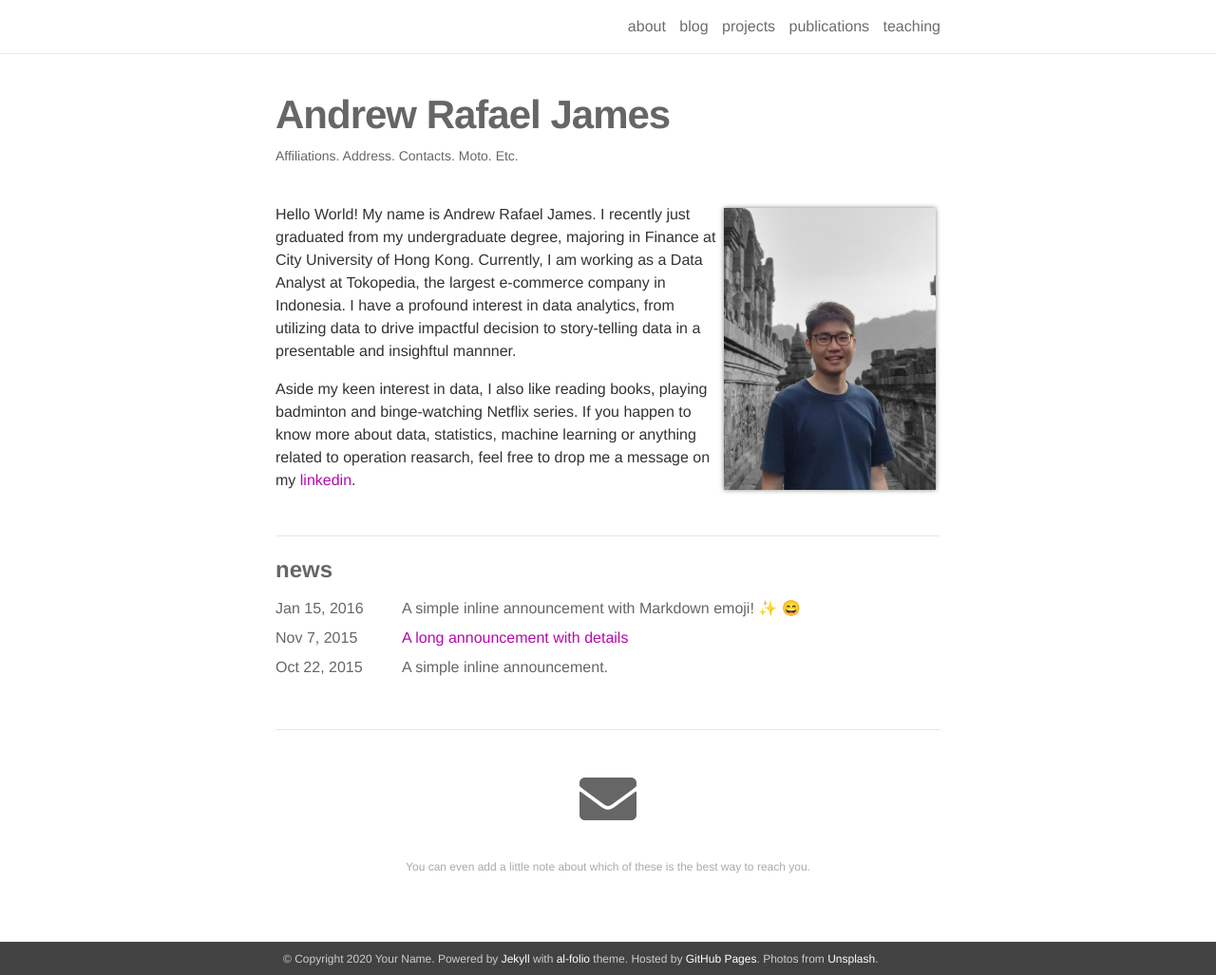
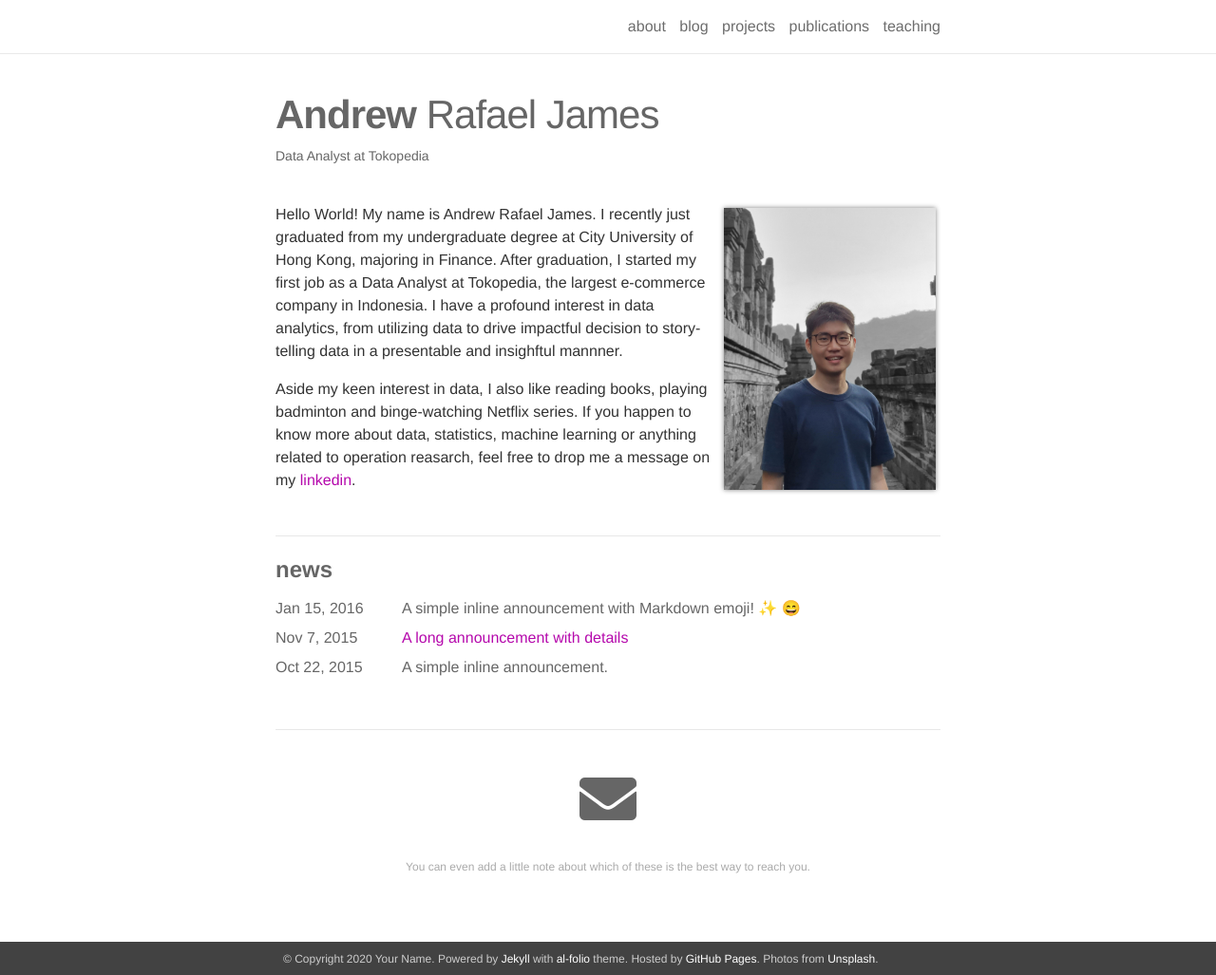
Before and after one commit to andrewrjames/myblog, a Jekyll site: the page built from _pages/about.md, in a window 1280 px wide and 1027 px high. Shown: the whole window at 95% size. Built offline with Jekyll 4.4.1, drawn with Linux system fonts in a browser that asks for light colours; nearby versions of some CDN libraries; emoji names are drawn with the system emoji font.

Commit message:
Update about.md

```diff
--- a/_pages/about.md
+++ b/_pages/about.md
@@ -1,8 +1,8 @@
 ---
 layout: about
 permalink: /
-title: <strong>Andrew Rafael James</strong>
-description: <a href="">Affiliations</a>. Address. Contacts. Moto. Etc.
+title: <strong>Andrew </strong> Rafael James
+description: Data Analyst at Tokopedia
 
 profile:
   align: right
@@ -13,6 +13,6 @@ news: true
 social: true
 ---
 
-Hello World! My name is Andrew Rafael James. I recently just graduated from my undergraduate degree, majoring in Finance at City University of Hong Kong. Currently, I am working as a Data Analyst at Tokopedia, the largest e-commerce company in Indonesia. I have a profound interest in data analytics, from utilizing data to drive impactful decision to story-telling data in a presentable and insighftul mannner.
+Hello World! My name is Andrew Rafael James. I recently just graduated from my undergraduate degree at City University of Hong Kong, majoring in Finance. After graduation, I started my first job as a Data Analyst at Tokopedia, the largest e-commerce company in Indonesia. I have a profound interest in data analytics, from utilizing data to drive impactful decision to story-telling data in a presentable and insighftul mannner.
 
 Aside my keen interest in data, I also like reading books, playing badminton and binge-watching Netflix series. If you happen to know more about data, statistics, machine learning or anything related to operation reasarch, feel free to drop me a message on my [linkedin](https://www.linkedin.com/in/andrewrafael/){:target="\_blank"}.
```
